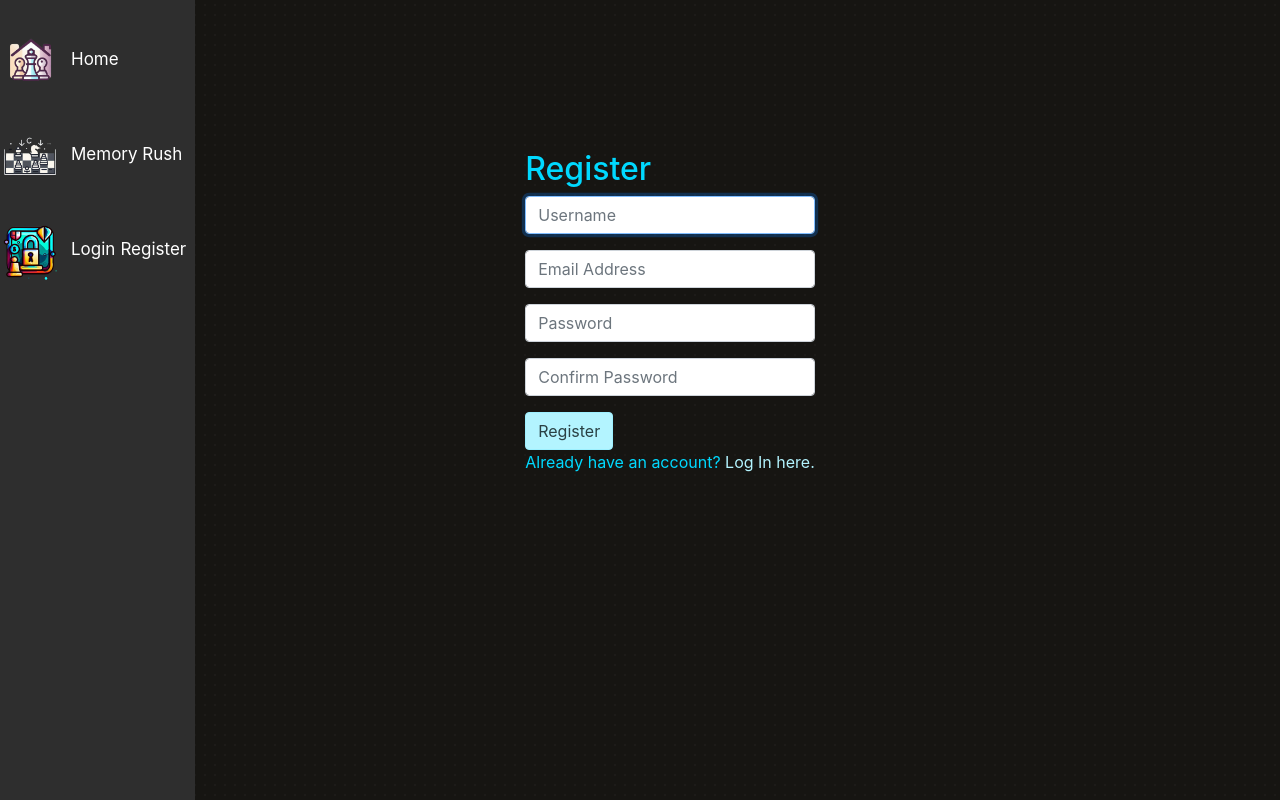
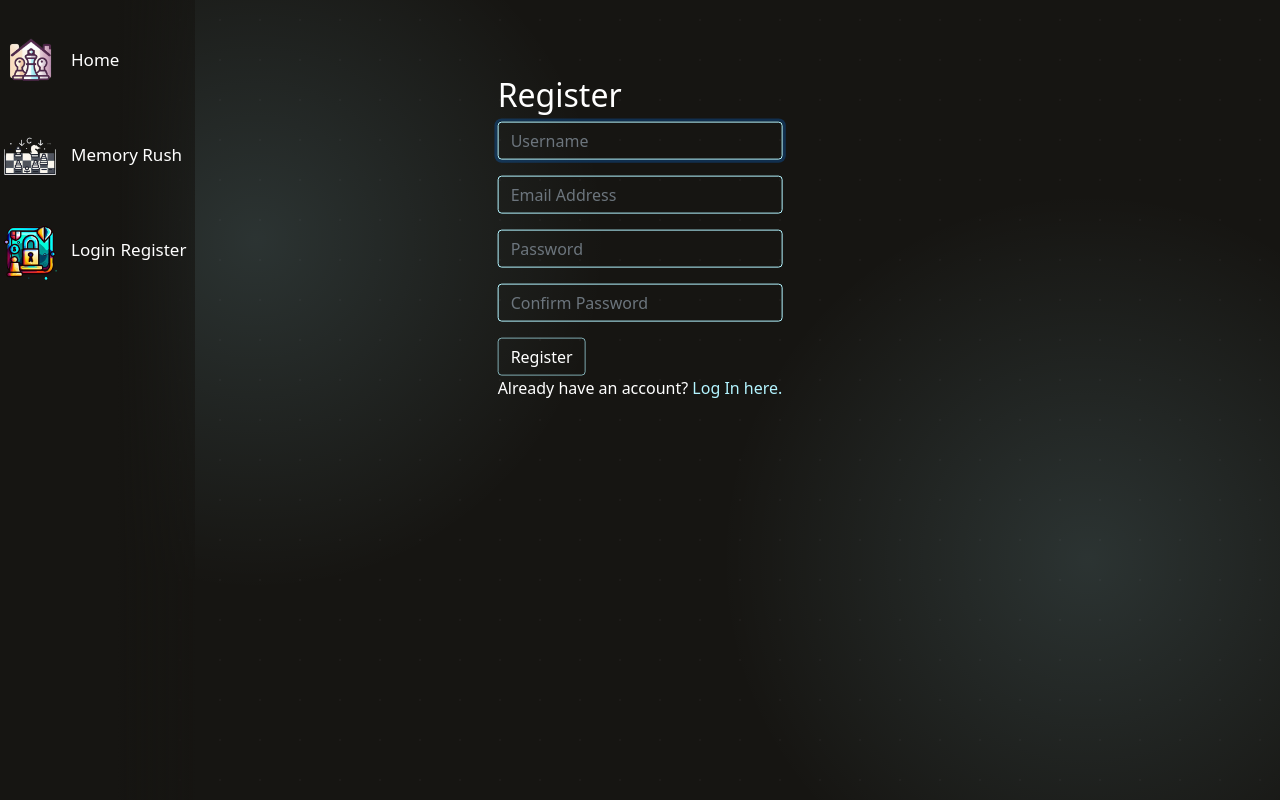
Before and after one commit to mapleleafu/chess-website, a Django app: page /register in a window 1280 px wide. Run offline with Django 4.2, Linux system fonts and the light colour scheme; some libraries are stand-ins or nearby versions.

Commit message:
major design updates

```diff
--- a/chess_content/static/chess_content/game_history.js
+++ b/chess_content/static/chess_content/game_history.js
@@ -22,6 +22,7 @@ document.addEventListener("DOMContentLoaded", () => {
         const boardFromFEN = fenToBoard(fenData);
         placePiecesFromFEN(boardFromFEN, pieceContainer);
     });
+
     let newestFirst = true;  // Initialize the variable to true
 
     const toggleButton = document.getElementById('toggleOrder');
--- a/chess_content/static/chess_content/styles.css
+++ b/chess_content/static/chess_content/styles.css
@@ -1,11 +1,31 @@
 body {
-    background-image: radial-gradient(#1d1b19 1px, #161512 1px);
-    background-size: 10px 10px;
-  }
+    margin: 0;
+    padding: 0;
+    font-family:system-ui, -apple-system, BlinkMacSystemFont, 'Segoe UI', Roboto, Oxygen, Ubuntu, Cantarell, 'Open Sans', 'Helvetica Neue', sans-serif;
+    background-image:
+      radial-gradient(#1d1b19 1px, #161512 1px),
+      linear-gradient(45deg, rgba(255, 255, 255, 0.1) 25%, transparent 25%, transparent 75%, rgba(255, 255, 255, 0.1) 75%, rgba(255, 255, 255, 0.1));
+    background-size: 40px 40px, 80px 80px;
+    background-position: 0 0, 0 0;
+}
+
+body::before {
+    content: "";
+    position: absolute;
+    top: 0;
+    left: 0;
+    height: 100%;
+    width: 100%;
+    background:
+      radial-gradient(circle at 20% 30%, #b3f4ff23, rgba(0, 0, 0, 0) 30%),
+      radial-gradient(circle at 85% 70%, #b3f4ff23, rgba(0, 0, 0, 0) 30%);
+    pointer-events: none;
+}
+
 
 .sidebar {
     width: 60px;
-    background-color: #2e2e2e;
+    background-image: linear-gradient(to right, #161512 60%, #161512d2 80%, #161512a8 100%);
     position: fixed;
     overflow: hidden;
     white-space: nowrap;
@@ -154,11 +175,6 @@ button{
     animation: scaleUp 5s steps(5);
 }
 
-.register_text,
-.have_account_text {
-    color: #00d9ff;
-}
-
 .a_link {
     color:#b3f4ff;
 }
@@ -168,15 +184,47 @@ button{
     color: #7cadb6;
 }
 
-.btn.btn-primary.register {
-    background-color: #b3f4ff;
-    color: #2a4044;
-    border-color: #9df0ff;
+.register_text,
+.have_account_text {
+    color: white;
 }
 
-.btn.btn-primary.register:hover {
-    background-color:#7cadb6;
-    border-color: #5d838a;
+.btn.register {
+    color: white;
+    border-color: #b3f4ffa9;
+}
+
+.btn.register:hover {
+    background-image: linear-gradient(to right, #b3f4ffb0 0%, #65e8ffc0 100%);
+    box-shadow: 0 0 5px #c5f6ff;
+    transition: 0.2s;
+}
+
+.create_list {
+    position: absolute;
+    top: 50%;
+    left: 50%;
+    transform: translate(-50%, -100%);
+}
+
+.form-control {
+    color: white;
+    background-color: transparent;
+    border-color: #b3f4ff;
+}
+
+.form-control:focus {
+    color: white;
+    background-color: transparent;
+    border-color: #b3f4ff;
+}
+
+input:-webkit-autofill,
+input:-webkit-autofill:hover,
+input:-webkit-autofill:focus {
+    -webkit-text-fill-color: white;
+    -webkit-box-shadow: 0 0 0px 1000px transparent inset;
+    transition: background-color 5000s ease-in-out 0s;
 }
 
 @keyframes scaleUp {
--- a/chess_content/templates/chess_content/login.html
+++ b/chess_content/templates/chess_content/login.html
@@ -5,7 +5,7 @@
 
 {% block body %}
 
-<div class="create_list" style="margin-top:150px;">
+<div class="create_list">
     <h2 class="register_text">Login</h2>
     <form action="{% url 'login' %}" method="post">
         {% csrf_token %}
@@ -15,7 +15,7 @@
         <div class="form-group">
             <input class="form-control" type="password" name="password" placeholder="Password">
         </div>
-        <input class="btn btn-primary register" type="submit" value="Login">
+        <input class="btn register" type="submit" value="Login">
     </form>
     <span class="have_account_text">Don't have an account? <a class="a_link" href="{% url 'register' %}">Register here.</a></span>
 </div>
--- a/chess_content/templates/chess_content/memory_rush.html
+++ b/chess_content/templates/chess_content/memory_rush.html
@@ -49,9 +49,9 @@
             <div class="control_panel">
                 <span class="p1 tries"></span>
                 <div class="button_row">
-                    <button type="submit" data-post-id="submit" class="btn btn-success submit">Submit</button>
-                    <button class="btn btn-danger clear">Clear All</button>
-                    <button class="btn btn-secondary flip">Flip Board</button>
+                    <button type="submit" data-post-id="submit" class="btn submit">Submit</button>
+                    <button class="btn clear">Clear Board</button>
+                    <button class="btn flip">Flip Board</button>
                 </div>
             </div>
 
--- a/chess_content/templates/chess_content/register.html
+++ b/chess_content/templates/chess_content/register.html
@@ -5,7 +5,7 @@
 
 
 {% block body %}
-<div class="create_list" style="margin-top:150px;">
+<div class="create_list">
     <h2 class="register_text">Register</h2>
     <form action="{% url 'register' %}" method="post">
         {% csrf_token %}
@@ -21,7 +21,7 @@
         <div class="form-group">
             <input class="form-control" type="password" name="confirmation" placeholder="Confirm Password">
         </div>
-        <input class="btn btn-primary register" type="submit" value="Register">
+        <input class="btn register" type="submit" value="Register">
     </form>
 
     <span class="have_account_text">Already have an account? <a class="a_link" href="{% url 'login' %}">Log In here.</a></span>
```
Also changed, not shown: other parts of chess_content/static/chess_content/styles.css (+50 -39 lines), chess_content/static/chess_content/memory_rush.js (+13 -8 lines), db.sqlite3.
